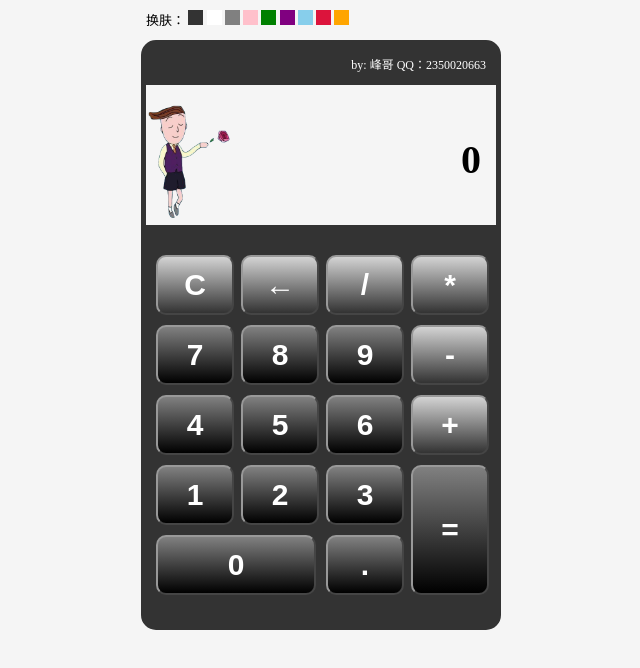
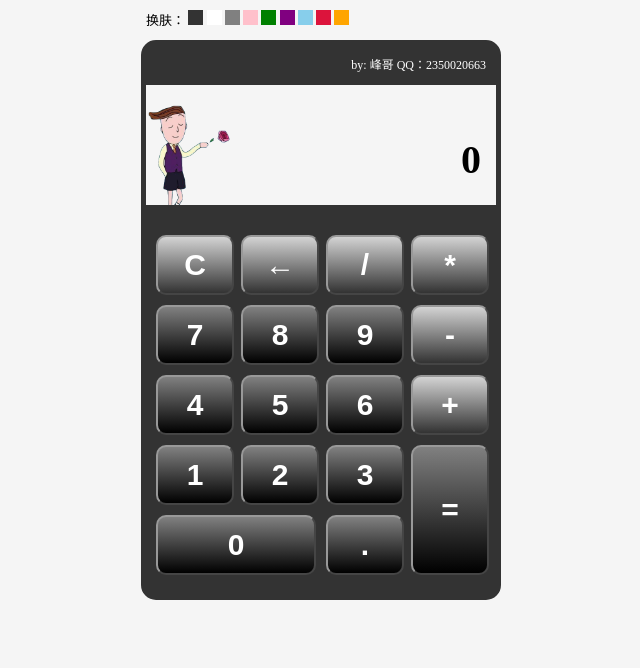
Before and after one commit to jianest/calculator, a plain HTML site: page index.html in a window 1280 px wide. Shown: the whole page, without its empty margins (319-959 px from the left). Drawn offline with Linux system fonts and the light colour scheme.

Commit message:
Update style.css

```diff
--- a/css/style.css
+++ b/css/style.css
@@ -57,7 +57,7 @@ body {
 .box {
   position: relative;
   width: 350px;
-  height: 580px;
+  height: 550px;
   margin: 5px auto;
   border: 5px solid #333;
   border-radius: 15px;
@@ -114,8 +114,8 @@ body {
 
 .box .content {
   position: relative;
-  top: 140px;
-  height: 400px;
+  top: 120px;
+  height: 390px;
   background-color: #333;
 }
 
```
